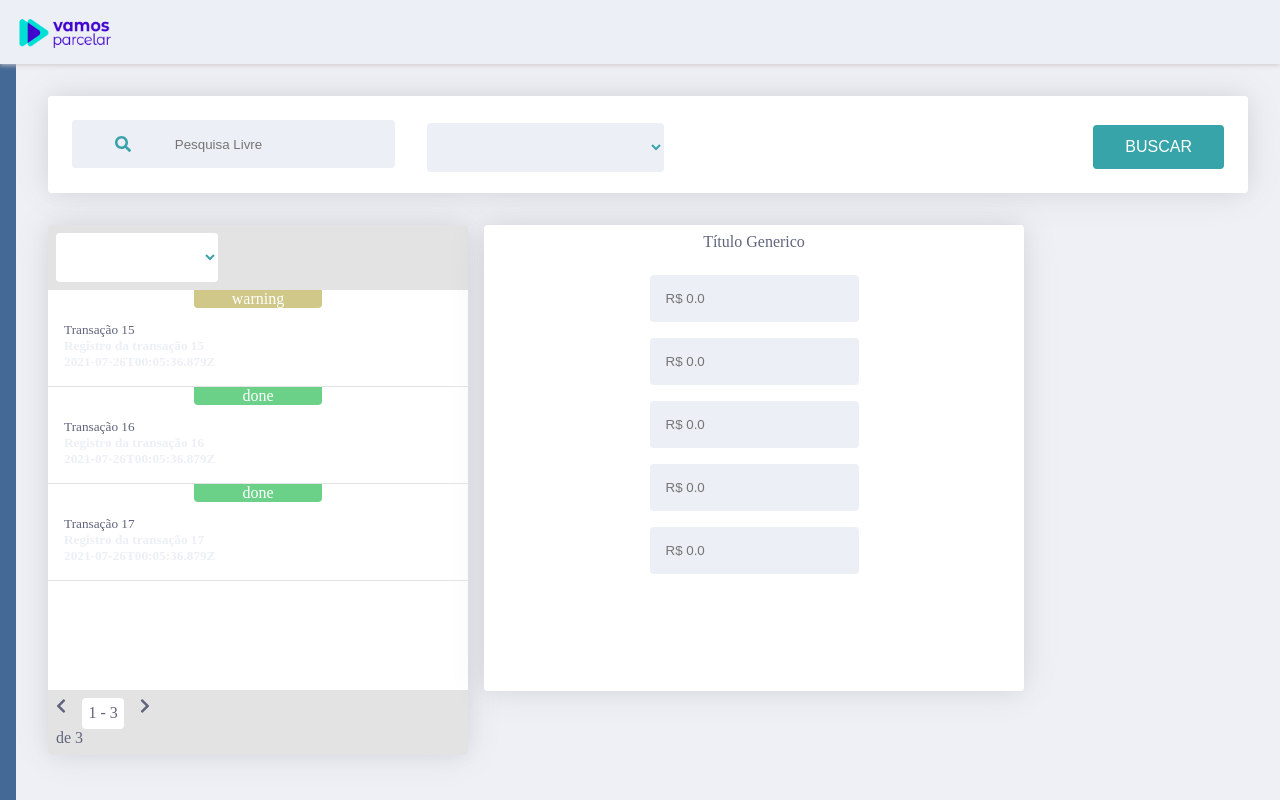
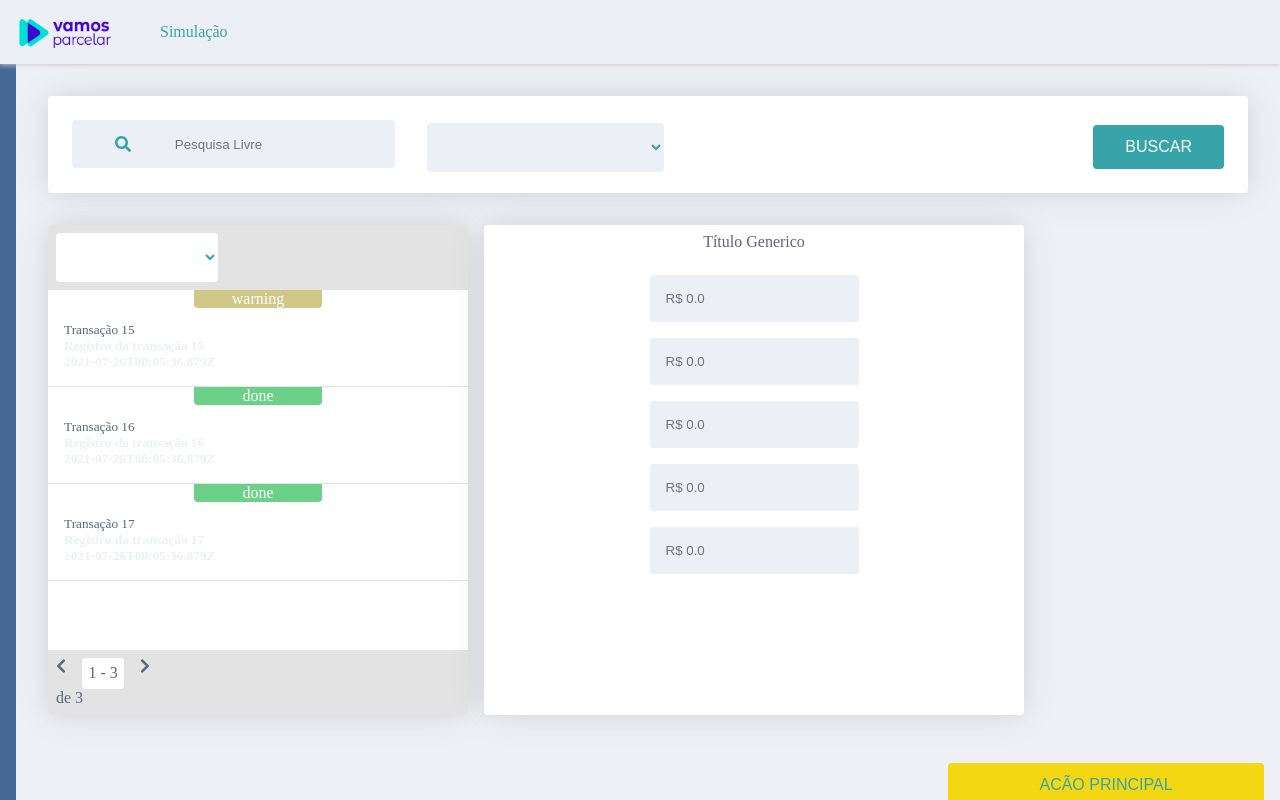
Before and after one commit to isa-desenvolvimento/challenge-vp, a Next.js app: page / in a window 1280 px wide. Built offline with nearby package versions, Linux system fonts and the light colour scheme.

Commit message:
fix: ajuste layout

```diff
--- a/src/pages/index.tsx
+++ b/src/pages/index.tsx
@@ -78,7 +78,7 @@ export default function Home() {
   const renderForm = () => {
     return (
       <StyleFormContainer>
-        <Card header={'Título Generico'} content={<Form />} height={'54vh'} />
+        <Card header={'Título Generico'} content={<Form />} height={'57vh'} />
       </StyleFormContainer>
     )
   }
--- a/src/styles/Card.ts
+++ b/src/styles/Card.ts
@@ -17,7 +17,7 @@ export const StyleCardHeader = styled.div`
 
 export const StyleCardContent = styled.div`
   background: ${({ theme }) => theme.pallet.white};
-  height: ${({ height }) => (height ? height : '50vh')};
+  height: ${({ height }) => (height ? height : '45vh')};
   overflow-y: scroll;
 `
 
--- a/src/styles/Layout.ts
+++ b/src/styles/Layout.ts
@@ -1,7 +1,7 @@
 import styled from 'styled-components'
 
 export const StyleContainer = styled.main`
-  height: 100vh;
+  max-height: 100vh;
 
   display: grid;
   grid-template-rows: 4rem auto;
--- a/src/styles/LinkItem.ts
+++ b/src/styles/LinkItem.ts
@@ -7,10 +7,16 @@ export const StyleAncor = styled.a`
   text-align: center;
   text-decoration: none;
   cursor: pointer;
-  color: ${({ theme }) => theme.colors.active.main};
+  color: ${({ theme }) => theme.colors.active.contrast};
   font-size: ${({ theme }) => theme.fontSize.md};
 
+  :hover {
+    background-color: ${({ theme }) => theme.colors.active.main};
+    color: ${({ theme }) => theme.colors.active.contrast};
+  }
+
   :active {
+    background-color: ${({ theme }) => theme.colors.active.main};
     color: ${({ theme }) => theme.colors.active.contrast};
   }
 `
--- a/src/styles/NavBar.ts
+++ b/src/styles/NavBar.ts
@@ -16,21 +16,10 @@ export const StyleNavContainer = styled.div`
 export const StyleNavItem = styled(LinkItem)`
   float: left;
   display: block;
-  color: ${({ theme }) => theme.colors.active.contrast};
   text-align: center;
   padding: 14px 16px;
   text-decoration: none;
   font-size: ${({ theme }) => theme.fontSize.md};
-
-  :hover {
-    background-color: ${({ theme }) => theme.colors.active.main};
-    color: ${({ theme }) => theme.colors.active.contrast};
-  }
-
-  :active {
-    background-color: ${({ theme }) => theme.colors.active.main};
-    color: ${({ theme }) => theme.colors.active.contrast};
-  }
 
   @media screen and (max-width: 600px) {
     display: none;
```
